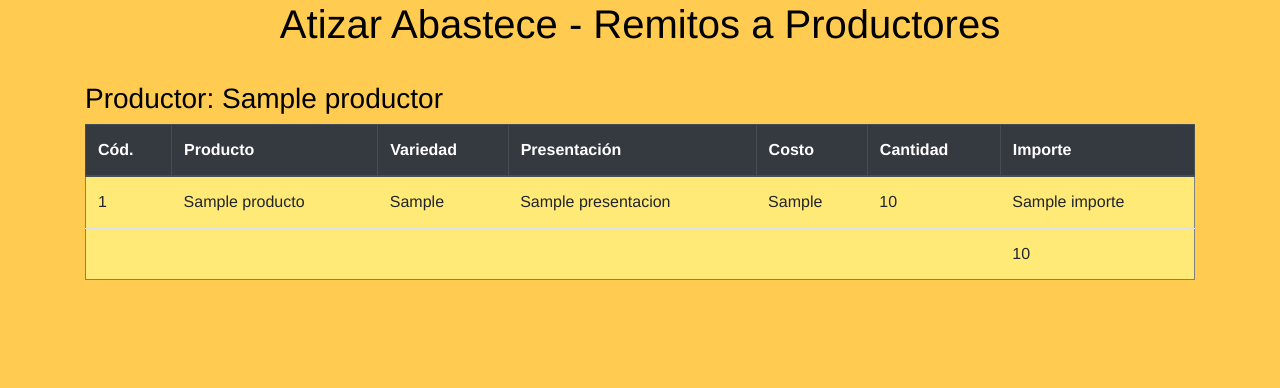
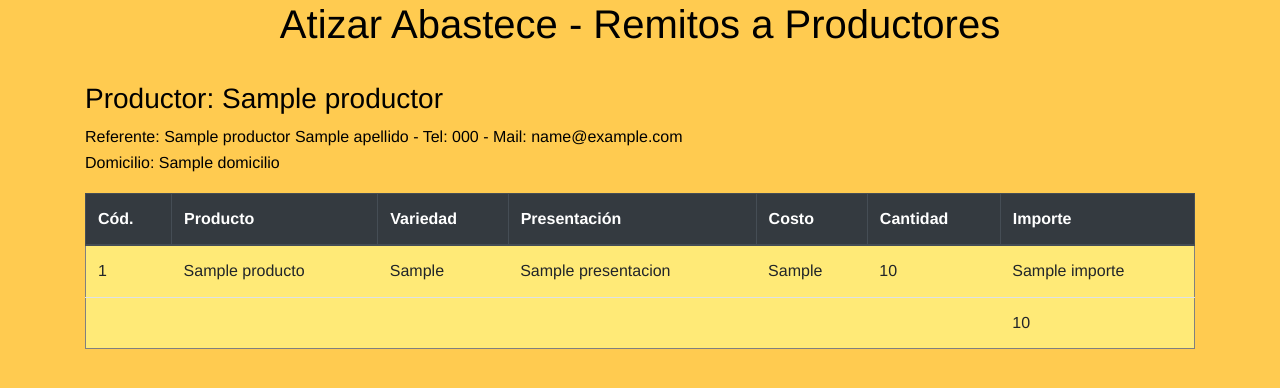
Before and after one commit to lembon/atizar, a Django app: template abastece/templates/abastece/remitos_productores.html in a window 1280 px wide. Shown: the part 59-447 px from the top of the page. Run offline with Django 3.2, Linux system fonts and the light colour scheme; the template is opened without the code that fills it: most values are stand-ins (such as "Sample title", 1, 10 or a date in 2020); some libraries are stand-ins or nearby versions.

Commit message:
remitos_nodos.html y remitos_productores.html muestran los datos de contacto de cada nodo o productor.

```diff
--- a/abastece/templates/abastece/remitos_nodos.html
+++ b/abastece/templates/abastece/remitos_nodos.html
@@ -27,6 +27,9 @@
     {% if remitos %}
     {% for remito in remitos %}
     <h3>Nodo {{ remito.nodo }}</h3>
+    <p>Referente: {{ remito.nodo.get_referente_nombre }} - Tel: {{ remito.nodo.get_referente.telefono }} - Mail: {{
+        remito.nodo.get_referente.email }}
+        <br>Domicilio: {{ remito.nodo.get_referente.domicilio }}</p>
     {% if remito.items %}
     <table class="table">
         <thead class="thead-dark">
--- a/abastece/templates/abastece/remitos_productores.html
+++ b/abastece/templates/abastece/remitos_productores.html
@@ -28,6 +28,9 @@
     {% for remito in remitos %}
     {% if remito.items %}
     <h3>Productor: {{ remito.productor }}</h3>
+    <p>Referente: {{ remito.productor.nombre }} {{ remito.productor.apellido }} - Tel: {{ remito.productor.telefono }} -
+        Mail: {{ remito.productor.email }}
+        <br>Domicilio: {{ remito.productor.domicilio }}</p>
     <table class="table">
         <thead class="thead-dark">
         <tr>
```
